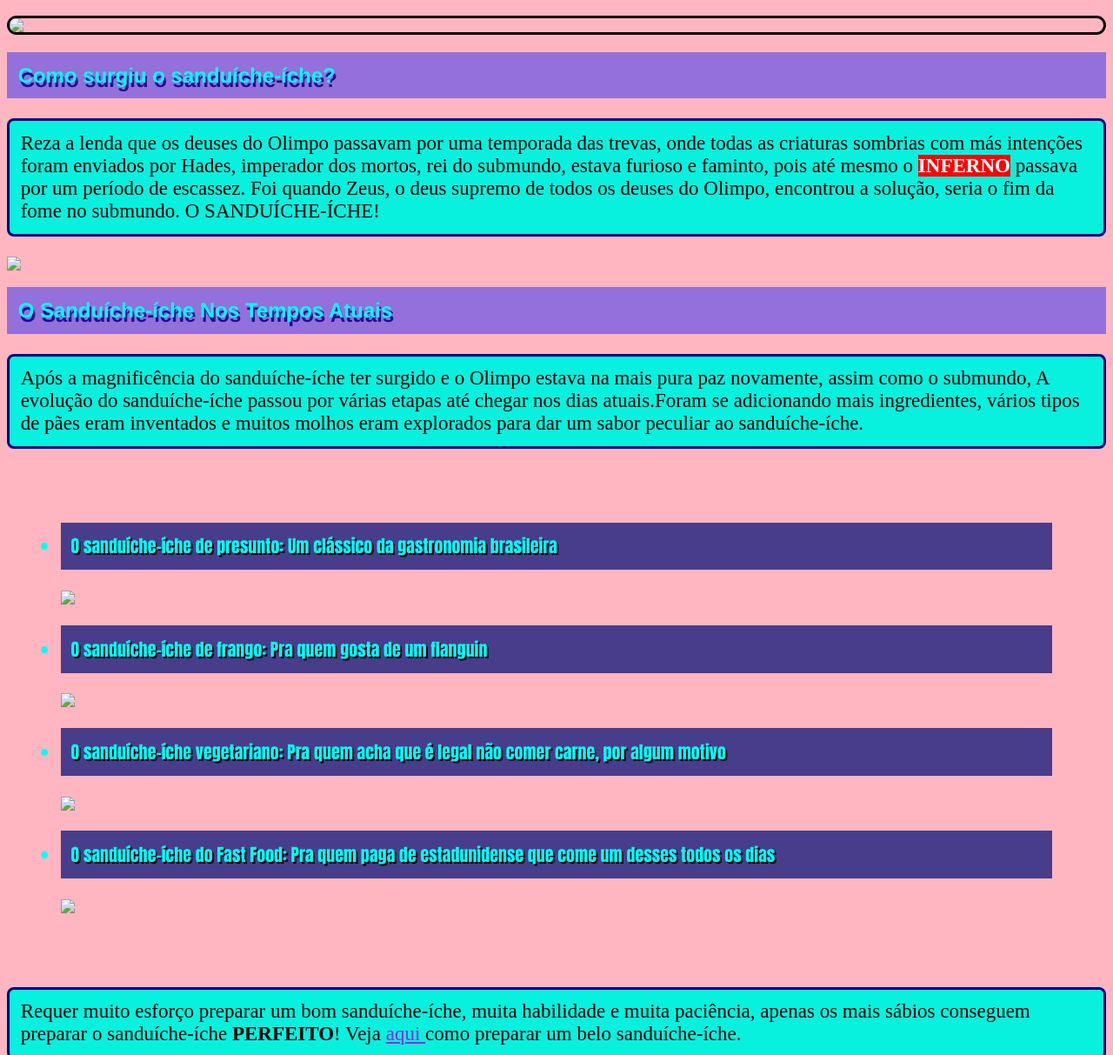
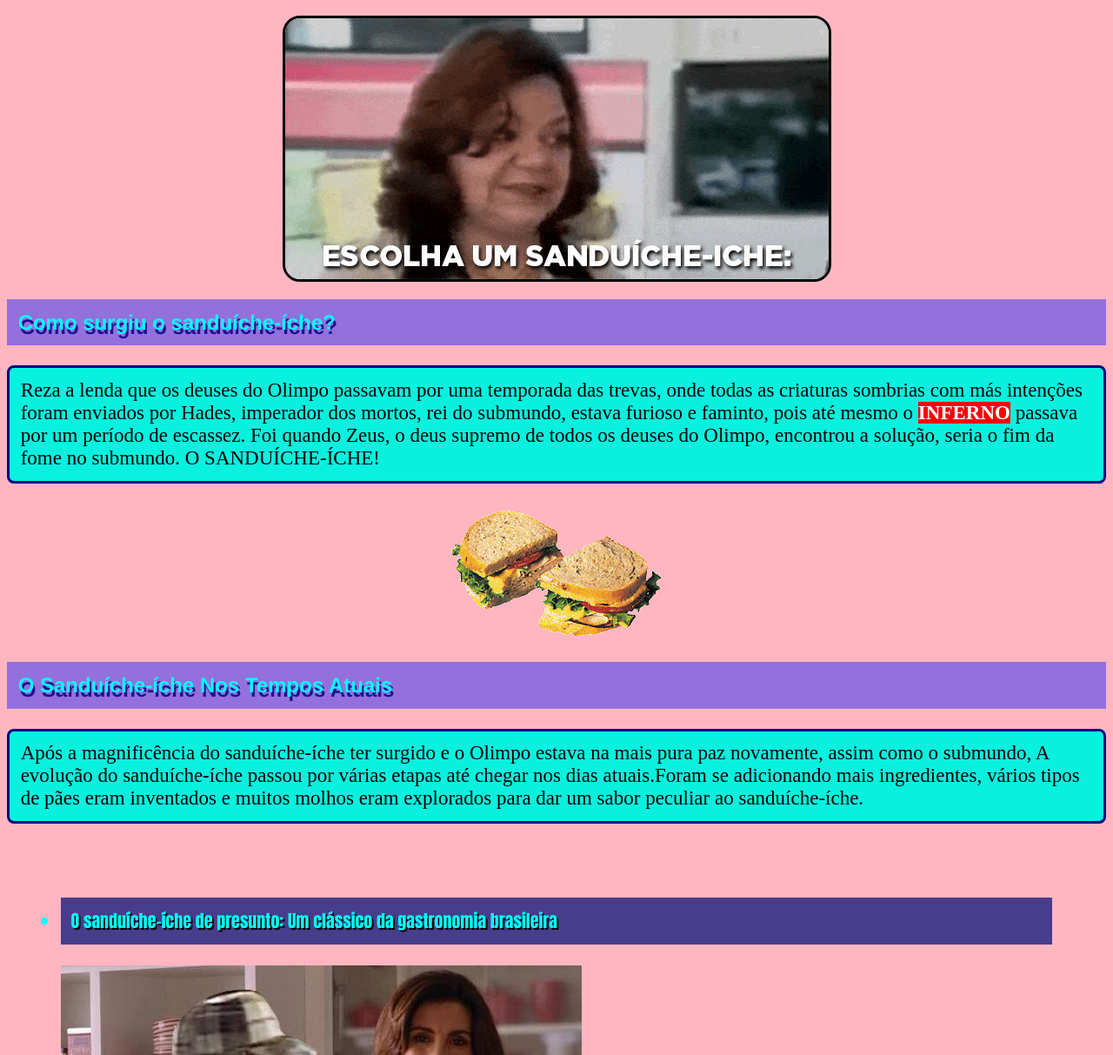
Before and after one commit to mfbozano/sanduba, a plain HTML site: page index.html in a window 1280 px wide. Shown: the part 87-1300 px from the top of the page at 87% size. Drawn offline with Linux system fonts and the light colour scheme; a script that the page names is missing.

Commit message:
Update index.html

```diff
--- a/index.html
+++ b/index.html
@@ -6,12 +6,12 @@
     <title>Sanduíche-íche</title>
     <meta name="viewport" content="width=device-width, initial-scale=1">
     <link rel="stylesheet" type="text/css" media="screen" href="main.css" />
-    <link rel="icon" href="imgs/sandwich.ico">
+    <link rel="icon" href="sandwich.ico">
     <script src="main.js"></script>
 </head>
 <body>
     <h1>A História do Sanduíche-íche</h1>
-    <img src="imgs/chave-de-entrada.gif" id="gif1">
+    <img src="chave-de-entrada.gif" id="gif1">
     <h2>Como surgiu o sanduíche-íche?</h2>
     <p>Reza a lenda que os deuses do Olimpo passavam por uma temporada das trevas, onde
         todas as criaturas sombrias com más intenções foram enviados por Hades, imperador dos
@@ -20,7 +20,7 @@
         Foi quando Zeus, o deus supremo de todos os deuses do Olimpo, encontrou a solução, seria
         o fim da fome no submundo. O SANDUÍCHE-ÍCHE!
     </p>
-    <img src="imgs/sanduba.png" id="sanduba">
+    <img src="sanduba.png" id="sanduba">
     <h2>O Sanduíche-íche Nos Tempos Atuais</h2>
     <p>Após a magnificência do sanduíche-íche ter surgido e o Olimpo estava na mais pura paz
         novamente, assim como o submundo, A evolução do sanduíche-íche passou por várias etapas até
@@ -32,22 +32,22 @@
         <li id="sanduba1">O sanduíche-íche de presunto: Um clássico da gastronomia brasileira
         </li>
 
-        <img src="imgs/presunto.jpg" id="presuntin">
+        <img src="presunto.jpg" id="presuntin">
 
         <li id="sanduba2">O sanduíche-íche de frango: Pra quem gosta de um flanguin
         </li>
 
-        <img src="imgs/receita.jpg" id="flango">
+        <img src="receita.jpg" id="flango">
 
         <li id="sanduba3">O sanduíche-íche vegetariano: Pra quem acha que é legal não comer carne, por algum motivo
         </li>
 
-        <img src="imgs/sanduiche-vegano.jpg" id="vegano">
+        <img src="sanduiche-vegano.jpg" id="vegano">
 
         <li id="sanduba4">O sanduíche-íche do Fast Food: Pra quem paga de estadunidense que come um desses todos os dias
         </li>
 
-        <img src="imgs/bk.jpg" id="bk">
+        <img src="bk.jpg" id="bk">
 
     </ul>
     <p id="tutorial">Requer muito esforço preparar um bom sanduíche-íche, muita habilidade e muita paciência, apenas os mais sábios
```
